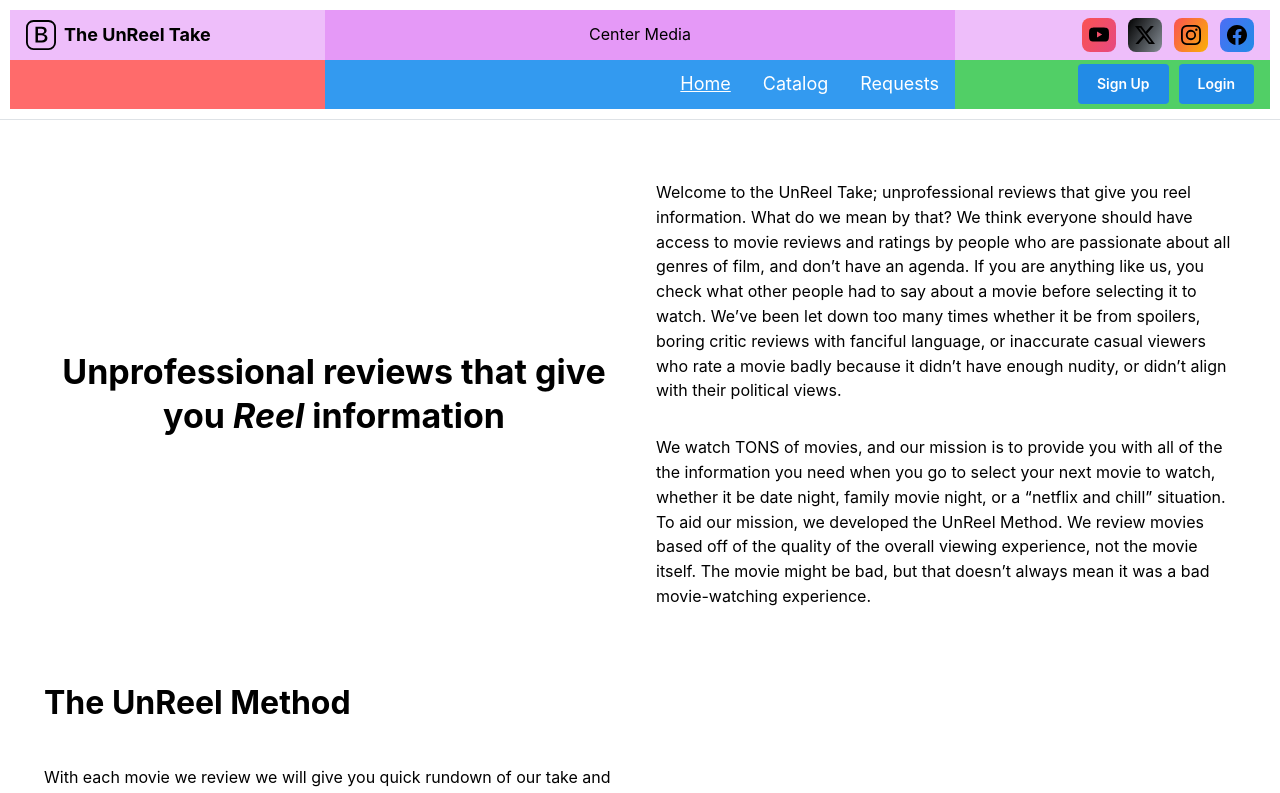
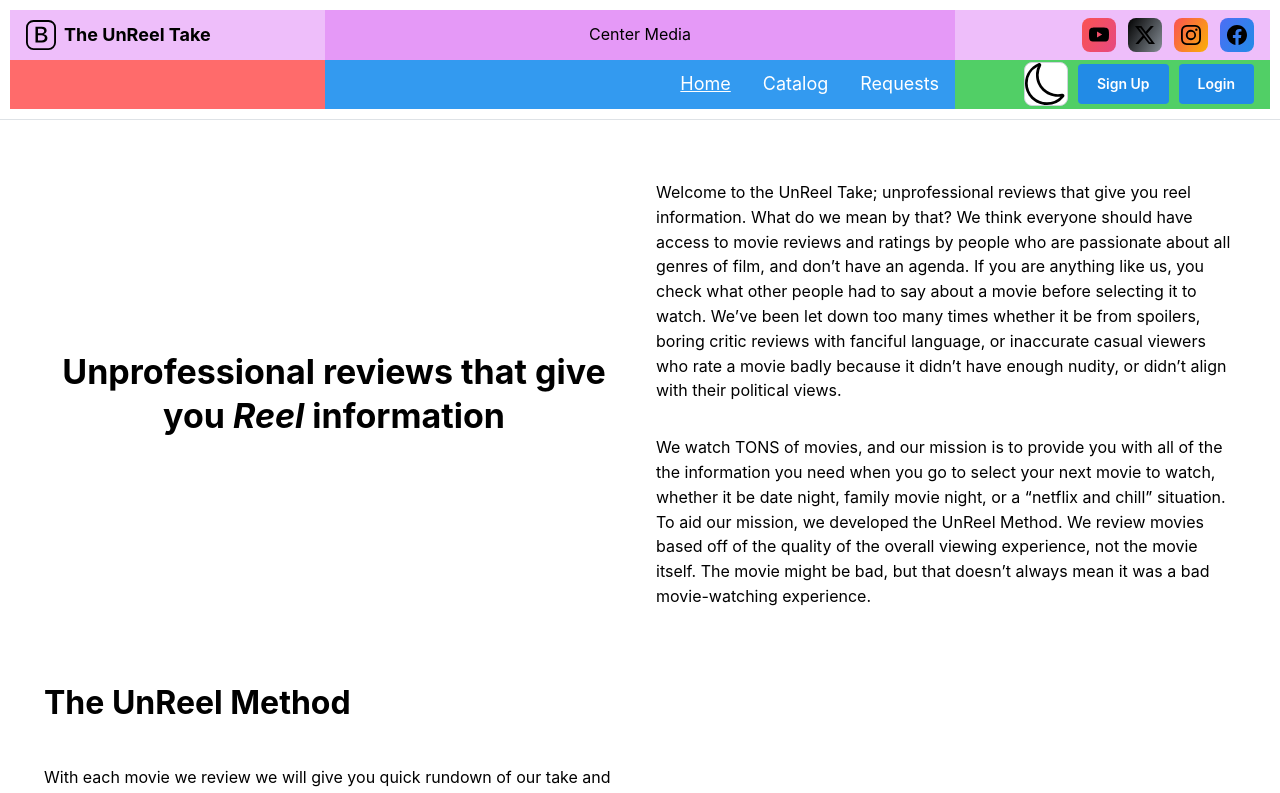
Before and after one commit to AidSucks/theunreeltake, a Next.js app: page / in a window 1280 px wide. Shown: the top 793 px of the page. Built offline with nearby package versions, Linux system fonts and the light colour scheme.

Commit message:
v0.1.0; Add basic theme toggle

```diff
--- a/src/app/ui/home/HomeHeaderButtons.tsx
+++ b/src/app/ui/home/HomeHeaderButtons.tsx
@@ -1,4 +1,5 @@
 import {Button, Flex, Group} from "@mantine/core";
+import ThemeToggleButton from "@/app/ui/home/ThemeToggleButton";
 
 
 export function HomeHeaderButtons() {
@@ -6,6 +7,8 @@ export function HomeHeaderButtons() {
   return(
     <Flex h={"100%"} w={"100%"} px={{ base: "none", md: "md"}}>
       <Group w={"100%"} gap={"xs"} justify={"flex-end"}>
+
+        <ThemeToggleButton/>
 
         <Button h={"80%"}>
           Sign Up
--- /dev/null
+++ b/src/app/ui/home/ThemeToggleButton.tsx
@@ -0,0 +1,27 @@
+'use client';
+
+import {ActionIcon, Tooltip, useComputedColorScheme, useMantineColorScheme} from "@mantine/core";
+import {Moon, Sun} from "react-bootstrap-icons";
+
+export default function ThemeToggleButton() {
+
+  const { colorScheme, setColorScheme } = useMantineColorScheme();
+  const computedColorScheme = useComputedColorScheme('light', { getInitialValueInEffect: true });
+
+  return (
+    <Tooltip label={"Toggle theme"} position={"bottom"}>
+      <ActionIcon
+        onClick={() => setColorScheme(computedColorScheme === 'light' ? 'dark' : 'light')}
+        variant="default"
+        size="xl"
+        radius="md"
+        aria-label="Toggle color scheme"
+      >
+
+        {colorScheme === 'dark' ? <Sun/> : <Moon/>}
+
+      </ActionIcon>
+    </Tooltip>
+  );
+
+}
```
